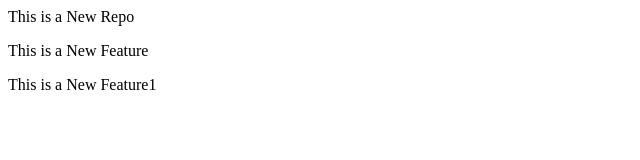
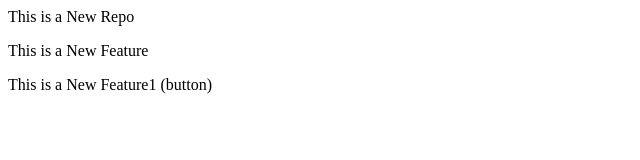
Before and after one commit to Shubhamrana-07/localrepo, a plain HTML site: page LocalRepo/index.html in a window 1280 px wide. Shown: the full height of the page, 0-640 px from the left. Drawn offline with Linux system fonts and the light colour scheme.

```diff
--- a/LocalRepo/index.html
+++ b/LocalRepo/index.html
@@ -1,3 +1,3 @@
     <p>This is a New Repo</p>
     <p>This is a New Feature</p>
-    <p>This is a New Feature1</p>
+    <p>This is a New Feature1 (button)</p>
```
